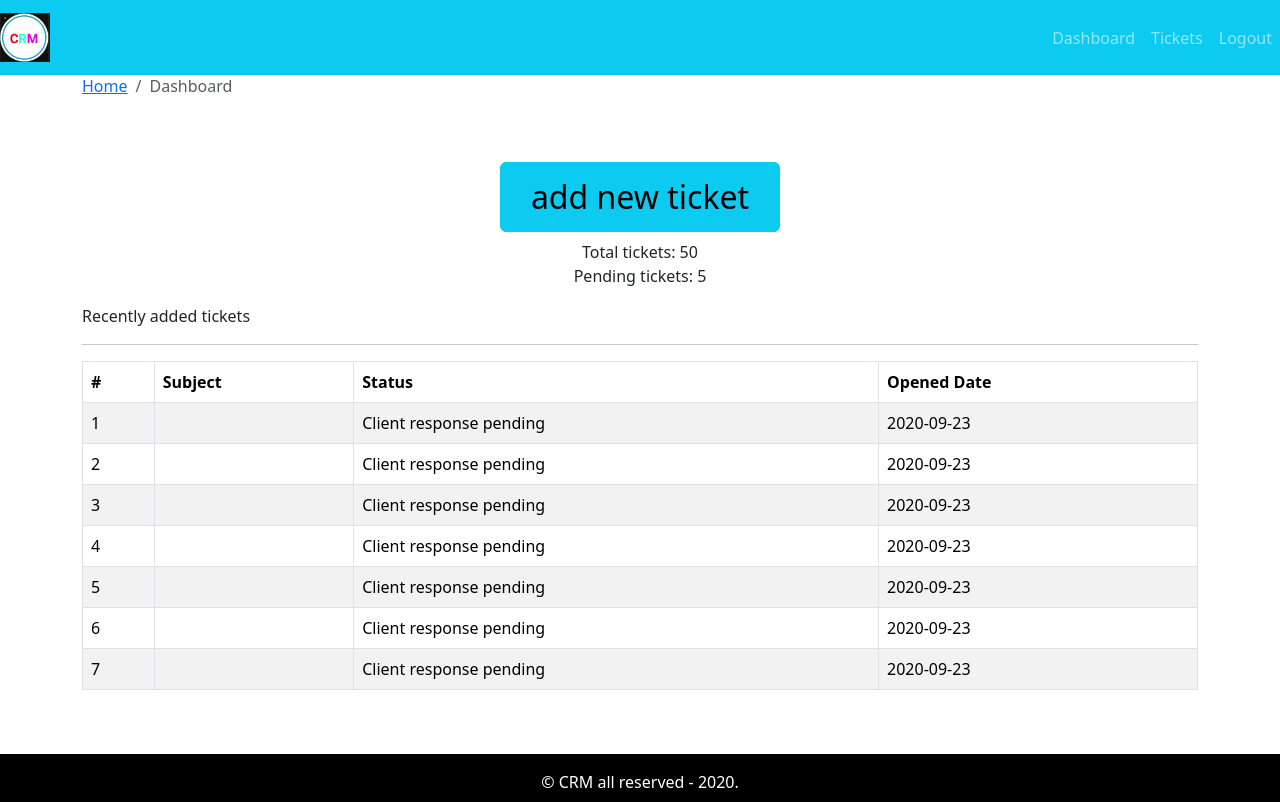
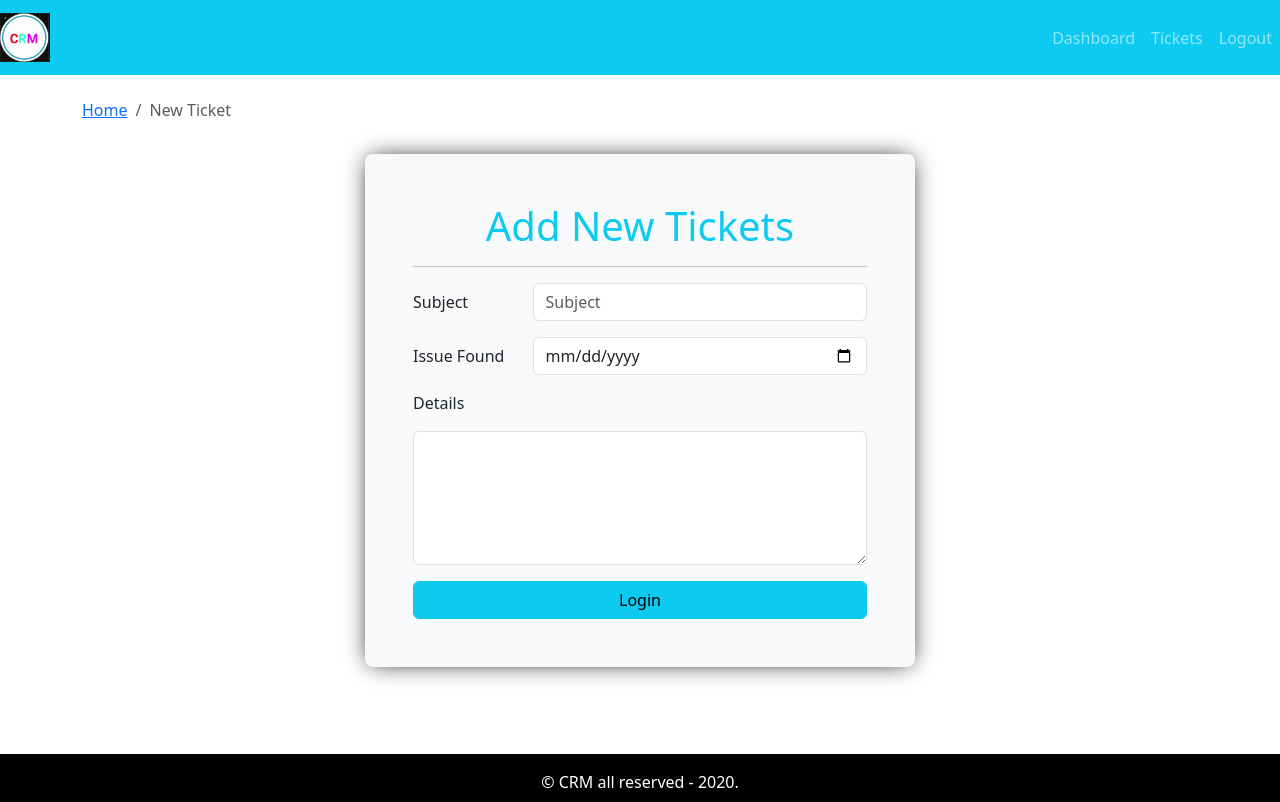
Before and after one commit to gitpld1118/crm-frontend, a React (Create React App) app: page / in a window 1280 px wide. Built offline with nearby package versions, Linux system fonts and the light colour scheme.

Commit message:
add new ticket form added

```diff
--- a/src/App.js
+++ b/src/App.js
@@ -4,6 +4,7 @@
 import { DefaultLayout } from "./layout/DefaultLayout"
 import { Entry } from "./page/Entry/Entry.page";
 import { Dashboard } from "./page/dashboard/Dashboard.page";
+import { AddTicket } from "./page/new-ticket/AddTicket.page";
 
 
 function App() {
@@ -11,7 +12,8 @@
     <div className="App">
       {/* <Entry /> */}
       <DefaultLayout>
-        <Dashboard />
+        {/* <Dashboard /> */}
+        <AddTicket />
       </DefaultLayout>
     </div>
   );
--- /dev/null
+++ b/src/components/add-ticket-form/AddTicketForm.comp.jsx
@@ -0,0 +1,76 @@
+import React from "react";
+import { Form, Row, Col, Button } from "react-bootstrap";
+import PropTypes from "prop-types";
+import "./add-ticket-form-style.css"
+
+
+
+export const AddTicketForm = ({ handleOnSubmit, handleOnchange, frmDataErro, frmDt }) => {
+  console.log(frmDt);
+  return (
+    <div className="add-new-ticket mt-3 p-5 bg-light rounded-3">
+        <h1 className="text-info text-center">Add New Tickets</h1>
+        <hr />
+      <Form autoComplete="off" onSubmit={handleOnSubmit}>
+        <Form.Group as={Row}>
+          <Form.Label className="mb-3" column sm={3}>
+            Subject
+          </Form.Label>
+          <Col sm={9}>
+            <Form.Control
+              name="subject"
+              value={frmDt.subject}
+            //   minLength={3}
+              maxLength={100}
+              onChange={handleOnchange}
+              placeholder="Subject"
+              className="mb-3"
+              required
+            />
+            <Form.Text className="text-danger">
+                {frmDataErro.subject && "Subject is required!"}
+            </Form.Text>
+          </Col>
+        </Form.Group>
+        <Form.Group as={Row}>
+          <Form.Label className="mb-3" column sm={3}>
+            Issue Found
+          </Form.Label>
+          <Col sm={9}>
+            <Form.Control
+              type="date"
+              name="issueDate"
+              value={frmDt.issueDate}
+              onChange={handleOnchange}
+              required
+              className="mb-3"
+            />
+          </Col>
+        </Form.Group>
+        <Form.Group>
+          <Form.Label className="mb-3">Details</Form.Label>
+          <Form.Control
+            as="textarea"
+            name="detail"
+            value={frmDt.detail}
+            onChange={handleOnchange}
+            rows="5 "
+            required
+            className="mb-3"
+          />
+        </Form.Group>
+
+        <Button type="submit" variant="info" className="w-100">
+          Login
+        </Button>
+      </Form>
+    </div>
+  );
+};
+
+AddTicketForm.propTypes = {
+  handleOnSubmit: PropTypes.func.isRequired,
+  handleOnchange: PropTypes.func.isRequired,
+  frmDt: PropTypes.object.isRequired,
+  frmDataErro: PropTypes.object.isRequired,
+};
--- /dev/null
+++ b/src/components/add-ticket-form/add-ticket-form-style.css
@@ -0,0 +1,6 @@
+.add-new-ticket {
+    box-shadow: 0px 0px 25px -5px black;
+    max-width: 550px;
+    margin-right: auto;
+    margin-left: auto;
+}
--- /dev/null
+++ b/src/page/new-ticket/AddTicket.page.jsx
@@ -0,0 +1,67 @@
+import React, { useState, useEffect } from "react";
+import { Container, Row, Col } from "react-bootstrap";
+import { PageBreadcrumb } from "../../components/Breadcrumb/Breadcrumb.comp";
+import { AddTicketForm } from "../../components/add-ticket-form/AddTicketForm.comp";
+import { shortText } from "../../utils/validation";
+
+const initialFrmDt = {
+  subject: "",
+  issueDate: "",
+  detail: "",
+};
+const initialFrmError = {
+  subject: false,
+  issueDate: false,
+  detail: false,
+};
+
+export const AddTicket = () => {
+  const [frmData, setFrmData] = useState(initialFrmDt);
+  const [frmDataErro, setFrmDataErro] = useState(initialFrmError);
+  useEffect(() => {}, [frmData, frmDataErro]);
+
+  const handleOnchange = (e) => {
+    const { name, value } = e.target;
+
+    setFrmData({
+      ...frmData,
+      [name]: value,
+    });
+
+    console.log(name, value);
+  };
+
+  const handleOnSubmit = async (e) => {
+    e.preventDefault();
+
+    setFrmDataErro(initialFrmError);
+    const isSubjectValid = await shortText(frmData.subject);
+
+      setFrmDataErro({
+        ...initialFrmError,
+        subject: !isSubjectValid,
+      });
+
+    console.log("Form submit request received", frmData);
+  };
+
+  return (
+    <Container className="mt-5">
+      <Row>
+        <Col>
+          <PageBreadcrumb page="New Ticket" />
+        </Col>
+      </Row>
+      <Row>
+        <Col>
+          <AddTicketForm
+            handleOnchange={handleOnchange}
+            handleOnSubmit={handleOnSubmit}
+            frmDt={frmData}
+            frmDataErro={frmDataErro}
+          />
+        </Col>
+      </Row>
+    </Container>
+  );
+};
--- /dev/null
+++ b/src/utils/validation.jsx
@@ -0,0 +1,3 @@
+export const shortText = str =>{
+    return str.length > 3 && str.length <= 100;
+}
```
